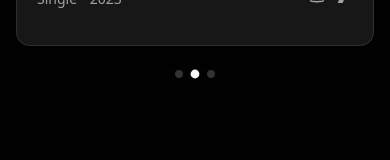
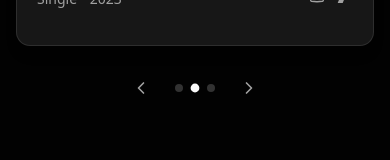
Before and after one commit to mifzalfauzi/mifzal-music-website, a Next.js app: page / in a window 390 px wide. Shown: the part 1222-1382 px from the top of the page. Built offline with nearby package versions, Linux system fonts and the light colour scheme.

Commit message:
chevron to music

```diff
--- a/src/components/music.tsx
+++ b/src/components/music.tsx
@@ -242,7 +242,6 @@ export default function Music() {
     )}
               >
                 {musicReleases[activeIndex].isReleased && musicReleases[activeIndex].spotifyEmbedId ? (
-                  <>
                   <iframe
                     style={{ borderRadius: "13px" }}
                     src={`https://open.spotify.com/embed/${musicReleases[activeIndex].type !== "Single" ? "album" : "track"
@@ -254,20 +253,6 @@ export default function Music() {
                     allow="autoplay; clipboard-write; encrypted-media; fullscreen; picture-in-picture"
                     loading="lazy"
                   />
-                    {/* Touch overlay for swipe detection on mobile - positioned at edges */}
-                    <div
-                      className="absolute left-0 top-0 bottom-0 w-16 md:hidden bg-transparent z-10"
-                      onTouchStart={handleTouchStart}
-                      onTouchMove={handleTouchMove}
-                      onTouchEnd={handleTouchEnd}
-                    />
-                    <div
-                      className="absolute right-0 top-0 bottom-0 w-16 md:hidden bg-transparent z-10"
-                      onTouchStart={handleTouchStart}
-                      onTouchMove={handleTouchMove}
-                      onTouchEnd={handleTouchEnd}
-                    />
-                  </>
                 ) : (
                   <Image
                     src={musicReleases[activeIndex].cover || "/placeholder.svg"}
@@ -357,8 +342,20 @@ export default function Music() {
         </div>
       </div>
 
-      {/* Indicator dots */}
-      <div className="flex justify-center space-x-2 mt-6">
+      {/* Indicator dots with chevron navigation for mobile */}
+      <div className="flex justify-center items-center space-x-4 mt-6">
+        {/* Left chevron - only show on mobile */}
+        <button
+          onClick={showPrevRelease}
+          className="md:hidden p-2 text-muted-foreground hover:text-foreground transition-colors cursor-pointer"
+          aria-label="Previous release"
+          disabled={isTransitioning}
+        >
+          <ChevronLeft size={20} />
+        </button>
+
+        {/* Dots */}
+        <div className="flex space-x-2">
           {musicReleases.map((_, index) => (
             <button
               key={index}
@@ -374,6 +371,17 @@ export default function Music() {
             />
           ))}
         </div>
+
+        {/* Right chevron - only show on mobile */}
+        <button
+          onClick={showNextRelease}
+          className="md:hidden p-2 text-muted-foreground hover:text-foreground transition-colors cursor-pointer"
+          aria-label="Next release"
+          disabled={isTransitioning}
+        >
+          <ChevronRight size={20} />
+        </button>
+      </div>
     </div>
   )
 }
```
Lines whose indentation alone changed are shown as unchanged.
